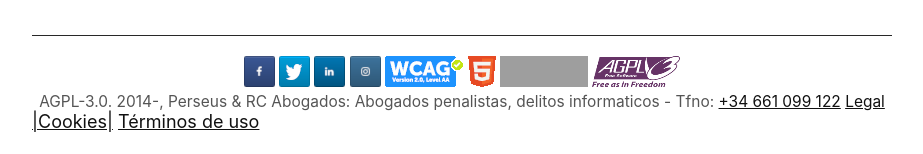
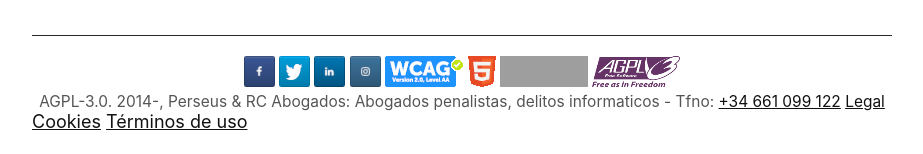
Before and after one commit to streaming10/perseusnew, a Jekyll site: the page built from README.md, in a window 1280 px wide. Shown: the part 1237-1391 px from the top of the page, without its empty margins (158-1081 px from the left). Built offline with Jekyll 4.4.1, drawn with Linux system fonts in a browser that asks for light colours; our own code applies the rules of GitHub Pages for plain Markdown files; grey boxes are pictures that could not be loaded.

```diff
--- a/_layouts/default.html
+++ b/_layouts/default.html
@@ -100,7 +100,7 @@
 		</div><br />
 	AGPL-3.0. 2014-, Perseus & RC Abogados: Abogados penalistas, delitos informaticos - Tfno: <a title="Teléfono" href="tel:+34661099122">+34 661 099 122</a>
 	<a title="Legal" href="/legal.html">Legal</a></div>
-	<a title="Cookies" href="/cookies.html">|Cookies|</a>
+	<a title="Cookies" href="/cookies.html">Cookies</a>
 	<a title="Términos de uso" href="/terminos.html">Términos de uso</a></div>
 </div><br />
 	<div style="font-size: 14px; text-align: center; "><a title="Esta página web no utiliza cookies.">Esta página web no utiliza cookies.</a>
```
